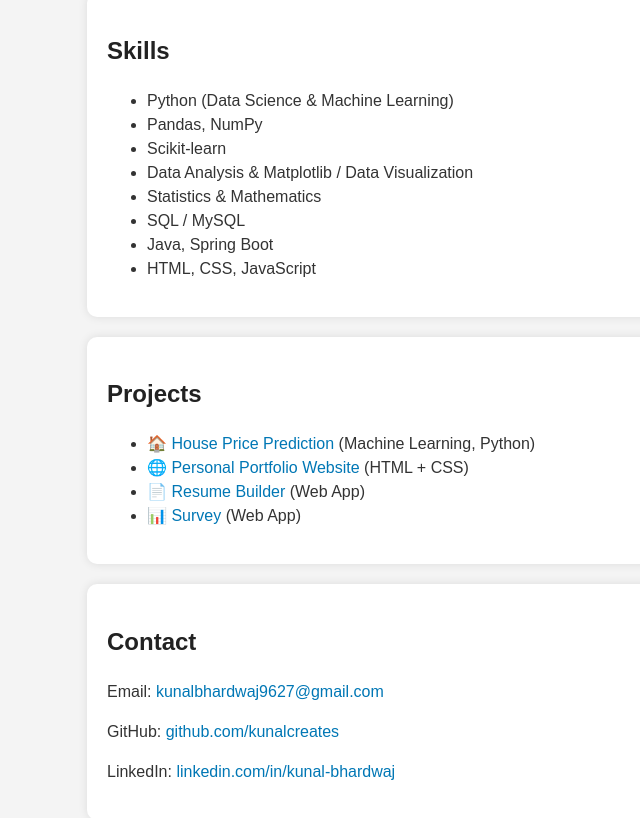
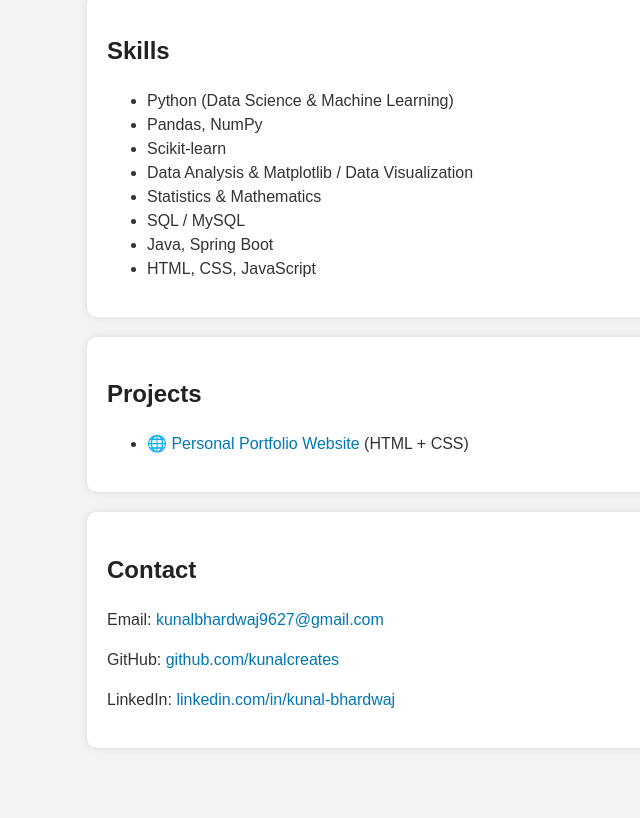
Before and after one commit to kunalcreates/Personal-portfolio, a plain HTML site: page index.html in a window 1280 px wide. Shown: the part 562-1380 px from the top of the page, without its empty margins (41-681 px from the left). After the commit the page ends 1330 px from the top, so only its background shows below. Drawn offline with Linux system fonts and the light colour scheme.

Commit message:
Remove links to deleted repositories
Co-Authored-By: Claude Haiku 5.5 <noreply@anthropic.com>
Claude-Session: https://claude.ai/code/session_01HH5hPrUZPJhKWSiSCMnEuB

```diff
--- a/index.html
+++ b/index.html
@@ -57,20 +57,8 @@
         <h2>Projects</h2>
         <ul>
             <li>
-                🏠 <a href="https://github.com/kunalcreates/House-Price-Prediction-" target="_blank" rel="noopener">House Price Prediction</a>
-                (Machine Learning, Python)
-            </li>
-            <li>
                 🌐 <a href="https://github.com/kunalcreates/Personal-portfolio" target="_blank" rel="noopener">Personal Portfolio Website</a>
                 (HTML + CSS)
-            </li>
-            <li>
-                📄 <a href="https://github.com/kunalcreates/Resume-Builder" target="_blank" rel="noopener">Resume Builder</a>
-                (Web App)
-            </li>
-            <li>
-                📊 <a href="https://github.com/kunalcreates/Survey-" target="_blank" rel="noopener">Survey</a>
-                (Web App)
             </li>
         </ul>
     </section>
```
Also changed, not shown: 1 other file.
